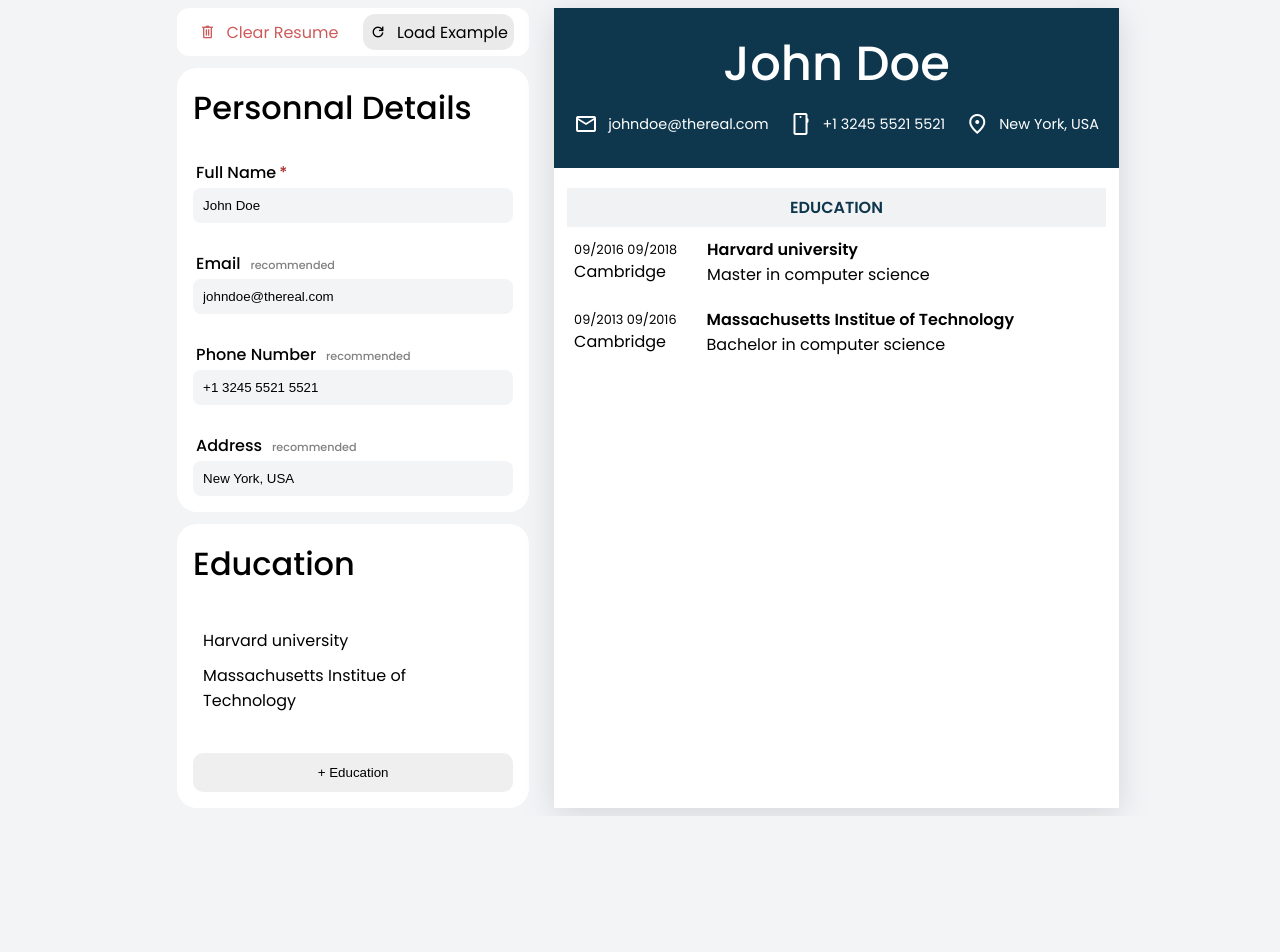
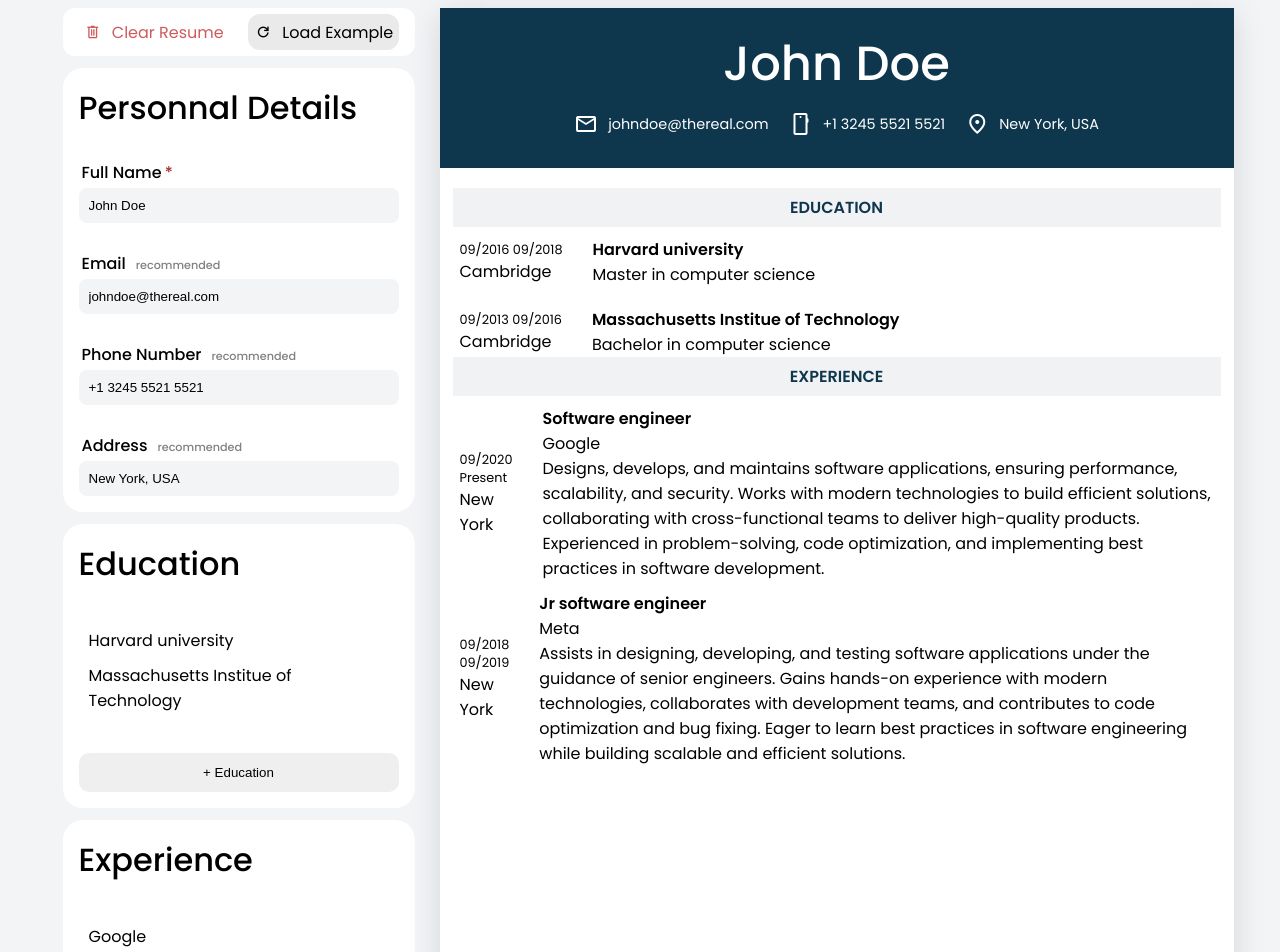
Before and after one commit to NassimNaoui/odin-cv-builder, a React (Vite) app in the folder react/: page / in a window 1280 px wide. Shown: the top 952 px of the page. Before the commit the page ends 816 px from the top, so only its background shows below. Built offline with nearby package versions, Linux system fonts and the light colour scheme.

Commit message:
ajout experience cv-model + Experience Card

```diff
--- a/react/src/App.jsx
+++ b/react/src/App.jsx
@@ -3,8 +3,8 @@ import { DeleteAndRelaod } from "./components/deleteAndReload";
 import { CvModel } from "./cv-model";
 import { useState } from "react";
 import { EducationApp } from "./education";
+import { ExperienceApp } from "./experience";
 import "./styles/App.css";
-import { use } from "react";
 
 export default function App() {
   const handleChangeEditing = (state) => {
@@ -35,6 +35,29 @@ export default function App() {
   ]);
 
   const [educationBackUp, setEducationBackUp] = useState(education);
+
+  const [experience, setexperience] = useState([
+    {
+      id: "1",
+      company: "Google",
+      job: "Software engineer",
+      startDate: "09/2020",
+      endDate: "Present",
+      location: "New York",
+      description:
+        "Designs, develops, and maintains software applications, ensuring performance, scalability, and security. Works with modern technologies to build efficient solutions, collaborating with cross-functional teams to deliver high-quality products. Experienced in problem-solving, code optimization, and implementing best practices in software development.",
+    },
+    {
+      id: "2",
+      company: "Meta",
+      job: "Jr software engineer",
+      startDate: "09/2018",
+      endDate: "09/2019",
+      location: "New York",
+      description:
+        "Assists in designing, developing, and testing software applications under the guidance of senior engineers. Gains hands-on experience with modern technologies, collaborates with development teams, and contributes to code optimization and bug fixing. Eager to learn best practices in software engineering while building scalable and efficient solutions.",
+    },
+  ]);
 
   const handleChange = (id, field, value) => {
     setEducation((prevEducation) => {
@@ -73,6 +96,7 @@ export default function App() {
     setPhoneNumber("");
     setAddress("");
     setEducation([]);
+    setexperience([]);
   };
 
   const reload = () => {
@@ -96,6 +120,28 @@ export default function App() {
         startDate: "09/2013",
         endDate: "09/2016",
         location: "Cambridge",
+      },
+    ]);
+    setexperience([
+      {
+        id: "1",
+        company: "Google",
+        job: "Software engineer",
+        startDate: "09/2020",
+        endDate: "Present",
+        location: "New York",
+        description:
+          "Designs, develops, and maintains software applications, ensuring performance, scalability, and security. Works with modern technologies to build efficient solutions, collaborating with cross-functional teams to deliver high-quality products. Experienced in problem-solving, code optimization, and implementing best practices in software development.",
+      },
+      {
+        id: "2",
+        company: "Meta",
+        job: "Jr software engineer",
+        startDate: "09/2018",
+        endDate: "09/2019",
+        location: "New York",
+        description:
+          "Assists in designing, developing, and testing software applications under the guidance of senior engineers. Gains hands-on experience with modern technologies, collaborates with development teams, and contributes to code optimization and bug fixing. Eager to learn best practices in software engineering while building scalable and efficient solutions.",
       },
     ]);
   };
@@ -123,6 +169,10 @@ export default function App() {
             upDateBackUp={upDateBackUp}
             getBackup={getBackup}
           />
+          <ExperienceApp
+            experience={experience}
+            setexperience={setexperience}
+          />
         </div>
         <CvModel
           fullName={fullName}
@@ -143,6 +193,22 @@ export default function App() {
               </div>
             </div>
           ))}
+          experience={experience.map((job) => (
+            <div className="education-experience-field">
+              <div className="date-location">
+                <div id="date">
+                  {job.startDate} {job.endDate}
+                </div>
+                <div id="location">{job.location}</div>
+              </div>
+              <div className="jobs-infos">
+                <div id="job-title">{job.job}</div>
+                <div id="company">{job.company}</div>
+                <div id="description">{job.description}</div>
+                <div></div>
+              </div>
+            </div>
+          ))}
         />
       </div>
     </>
--- a/react/src/cv-model.jsx
+++ b/react/src/cv-model.jsx
@@ -7,6 +7,7 @@ export function CvModel({
   address,
   schoolName,
   degree,
+  experience,
 }) {
   return (
     <div className="cv-container">
@@ -47,7 +48,10 @@ export function CvModel({
             {degree}
           </div>
         </div>
-        <div className="education-experience-container" id="experience"></div>
+        <div className="education-experience-container" id="experience">
+          <div className="education-experience-title">EXPERIENCE</div>
+          {experience}
+        </div>
       </div>
     </div>
   );
--- a/react/src/education.jsx
+++ b/react/src/education.jsx
@@ -13,8 +13,6 @@ export function EducationApp({
   const [isEditing, setIsEditing] = useState(false);
   const [isAdding, setAdding] = useState(false);
   const [selectedSchool, setSelectedSchool] = useState();
-
-  console.log(education);
 
   if (!isAdding && !isEditing) {
     return (
--- /dev/null
+++ b/react/src/experience.jsx
@@ -0,0 +1,33 @@
+export function ExperienceApp({ experience, setexperience }) {
+  console.log(experience);
+  return (
+    <>
+      <CardExperience experience={experience} />
+    </>
+  );
+}
+
+function CardExperience({ experience, onClickOpen, onClickAdd }) {
+  console.log(`card : ${experience}`);
+  return (
+    <div className="input-infos-layout">
+      <div className="input-infos-container">
+        <div className="input-infos-title">
+          <h1>Experience</h1>
+        </div>
+        <div className="input-infos-list">
+          <ul>
+            {experience.map((job) => (
+              <li key={job.id} onClick={() => onClickOpen(job.id)}>
+                {job.company}
+              </li>
+            ))}
+          </ul>
+        </div>
+        <div className="add-education-btn">
+          <button onClick={onClickAdd}>+ Experience</button>
+        </div>
+      </div>
+    </div>
+  );
+}
--- a/react/src/styles/cv-model.css
+++ b/react/src/styles/cv-model.css
@@ -2,9 +2,8 @@
   display: flex;
   justify-content: center;
   flex-direction: column;
-  min-width: 500px;
-  max-width: 700px;
-  max-height: 800px;
+  width: 794px;
+  height: 1123px;
   box-shadow: rgba(100, 100, 111, 0.2) 0px 7px 29px 0px;
 }
 .cv-container h1 {
@@ -93,7 +92,8 @@
   align-items: center;
 }
 
-#school {
+#school,
+#job-title {
   font-weight: 600;
 }
 
```
